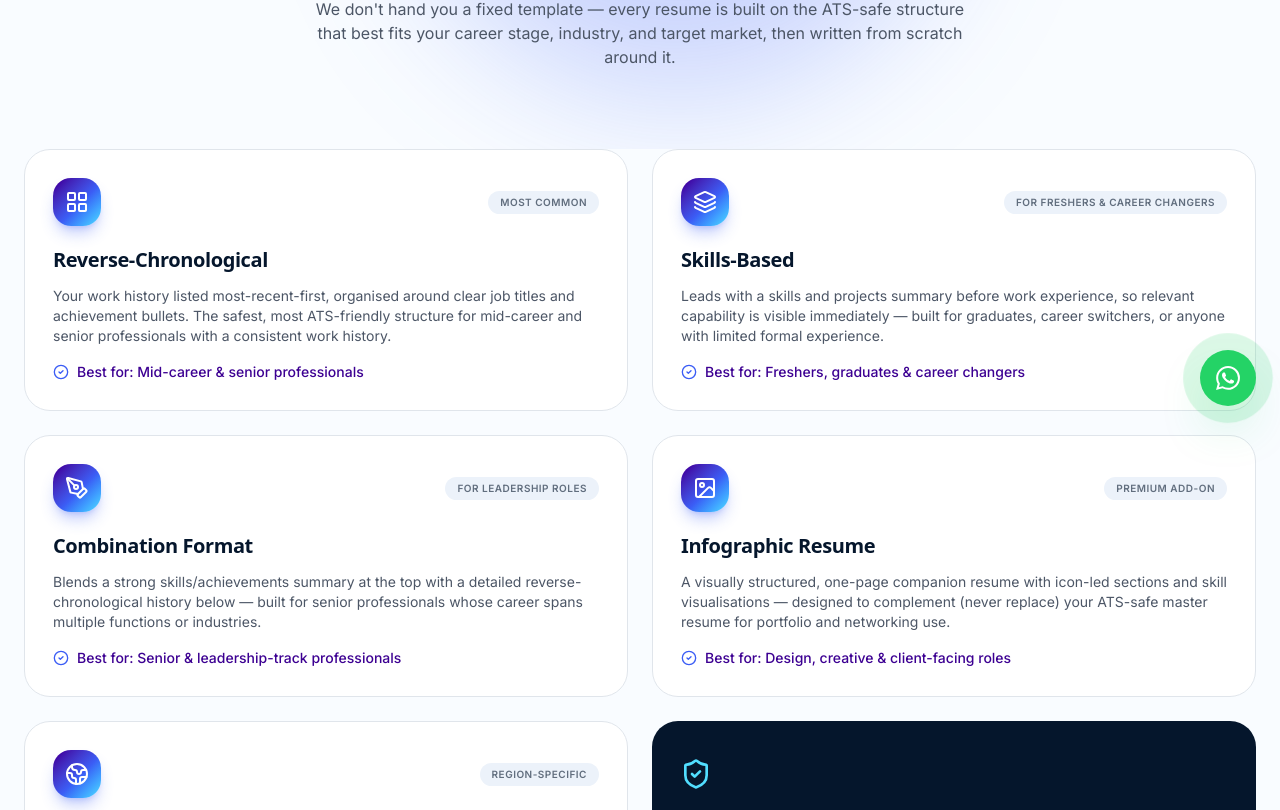
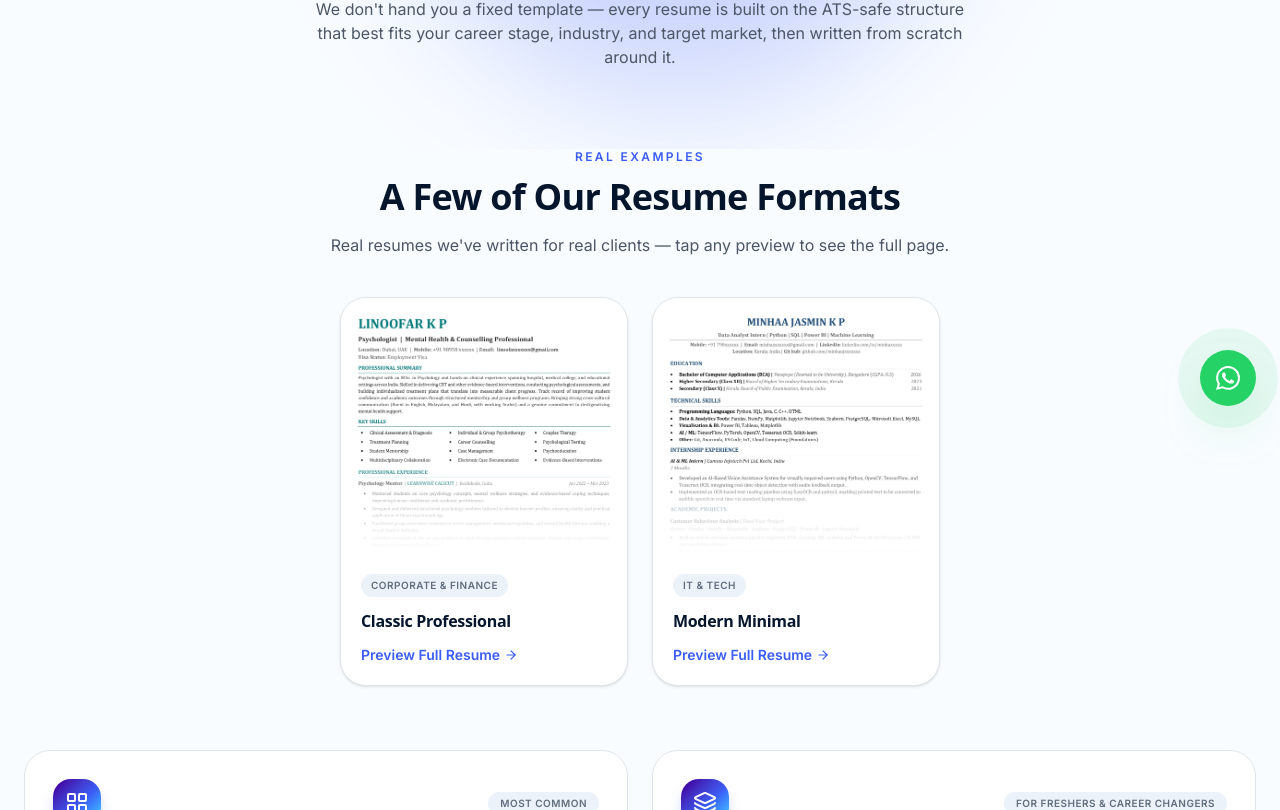
Before and after one commit to udaya-krishnan/prolance-resume, a React (Vite) app: page /resume-templates in a window 1280 px wide. Shown: the part 370-1180 px from the top of the page. Built offline with nearby package versions, Linux system fonts and the light colour scheme.

Commit message:
added the templates

```diff
--- a/src/pages/resume-templates.tsx
+++ b/src/pages/resume-templates.tsx
@@ -1,8 +1,32 @@
+import { useState } from "react";
 import { Link } from "react-router-dom";
 import {
   ArrowRight, CheckCircle2, LayoutGrid, Layers, PenTool,
-  Globe2, ImageIcon, ShieldCheck,
+  Globe2, ImageIcon, ShieldCheck, Eye, X,
 } from "lucide-react";
+
+const templates = [
+  {
+    title: "Classic Professional",
+    tag: "Corporate & Finance",
+    image: "/templates/resume.jpeg",
+  },
+  {
+    title: "Modern Minimal",
+    tag: "IT & Tech",
+    image: "/templates/resume2.jpeg",
+  },
+//   {
+//     title: "Executive Format",
+//     tag: "Senior & Leadership",
+//     image: "/templates/template-3.jpg",
+//   },
+//   {
+//     title: "Clean Clinical",
+//     tag: "Healthcare & Nursing",
+//     image: "/templates/template-4.jpg",
+//   },
+];
 
 const formats = [
   {
@@ -66,6 +90,8 @@ const industries = [
 ];
 
 export default function ResumeTemplates() {
+  const [previewImage, setPreviewImage] = useState<string | null>(null);
+
   return (
     <>
       {/* HERO */}
@@ -86,6 +112,83 @@ export default function ResumeTemplates() {
           </p>
         </div>
       </section>
+
+      {/* TEMPLATE GALLERY */}
+      <section className="mx-auto max-w-7xl px-6 pb-16">
+        <div className="reveal text-center">
+          <p className="text-xs font-semibold uppercase tracking-[0.2em] text-[color:var(--brand)]">Real Examples</p>
+          <h2 className="mt-3 font-display text-3xl font-bold sm:text-4xl">A Few of Our Resume Formats</h2>
+          <p className="mx-auto mt-4 max-w-2xl text-muted-foreground">
+            Real resumes we've written for real clients — tap any preview to see the full page.
+          </p>
+        </div>
+        <div className="mt-10 flex flex-wrap justify-center gap-6">
+          {templates.map((t) => (
+            <div
+              key={t.title}
+              className="reveal group relative flex w-full max-w-sm flex-none flex-col overflow-hidden rounded-3xl border border-border bg-white shadow-sm transition hover:-translate-y-1 hover:shadow-2xl hover:shadow-[color:var(--brand)]/10 sm:w-72"
+            >
+              {/* Half-height cropped preview */}
+              <button
+                onClick={() => setPreviewImage(t.image)}
+                className="relative block h-64 w-full overflow-hidden"
+                aria-label={`Preview ${t.title}`}
+              >
+                <img
+                  src={t.image}
+                  alt={`${t.title} resume template preview`}
+                  className="absolute inset-0 h-full w-full object-cover object-top"
+                />
+                {/* Fade-out to signal there's more below */}
+                <div className="absolute inset-x-0 bottom-0 h-24 bg-gradient-to-t from-white via-white/70 to-transparent" />
+                {/* Hover overlay */}
+                <div className="absolute inset-0 flex items-center justify-center bg-[color:var(--brand-ink)]/0 transition group-hover:bg-[color:var(--brand-ink)]/40">
+                  <span className="inline-flex items-center gap-1.5 rounded-full bg-white px-4 py-2 text-xs font-semibold text-[color:var(--brand-deep)] opacity-0 shadow-lg transition group-hover:opacity-100">
+                    <Eye className="h-3.5 w-3.5" /> Preview Full Resume
+                  </span>
+                </div>
+              </button>
+
+              <div className="flex flex-1 flex-col p-5">
+                <span className="w-fit rounded-full bg-secondary px-2.5 py-1 text-[10px] font-bold uppercase tracking-wider text-foreground/60">
+                  {t.tag}
+                </span>
+                <h3 className="mt-3 font-display text-base font-semibold">{t.title}</h3>
+                <button
+                  onClick={() => setPreviewImage(t.image)}
+                  className="mt-3 inline-flex items-center gap-1 text-sm font-semibold text-[color:var(--brand)]"
+                >
+                  Preview Full Resume <ArrowRight className="h-3.5 w-3.5" />
+                </button>
+              </div>
+            </div>
+          ))}
+        </div>
+      </section>
+
+      {/* PREVIEW MODAL */}
+      {previewImage && (
+        <div
+          className="fixed inset-0 z-50 flex items-center justify-center bg-black/70 p-4 backdrop-blur-sm"
+          onClick={() => setPreviewImage(null)}
+        >
+          <div
+            className="relative max-h-[90vh] w-full max-w-2xl overflow-hidden rounded-2xl bg-white shadow-2xl"
+            onClick={(e) => e.stopPropagation()}
+          >
+            <button
+              onClick={() => setPreviewImage(null)}
+              aria-label="Close preview"
+              className="absolute right-3 top-3 z-10 grid h-9 w-9 place-items-center rounded-full bg-white/90 text-foreground shadow-lg transition hover:scale-105"
+            >
+              <X className="h-5 w-5" />
+            </button>
+            <div className="max-h-[90vh] overflow-y-auto">
+              <img src={previewImage} alt="Full resume preview" className="w-full object-contain" />
+            </div>
+          </div>
+        </div>
+      )}
 
       {/* FORMATS */}
       <section className="mx-auto max-w-7xl px-6 pb-16">
@@ -170,7 +273,7 @@ export default function ResumeTemplates() {
             <div className="absolute -inset-6 rounded-[2rem] gradient-brand opacity-15 blur-2xl" />
             <div className="relative overflow-hidden rounded-3xl border border-border bg-white shadow-2xl">
               <img
-                src="/resume.jpeg"
+                src="/resume-sample-ats.jpg"
                 alt="Sample ATS-optimised resume written by Prolance Resume"
                 className="w-full object-contain"
               />
```
Also changed, not shown: public/templates/resume.jpeg (renamed from public/resume.jpeg), public/templates/resume2.jpeg (added).
